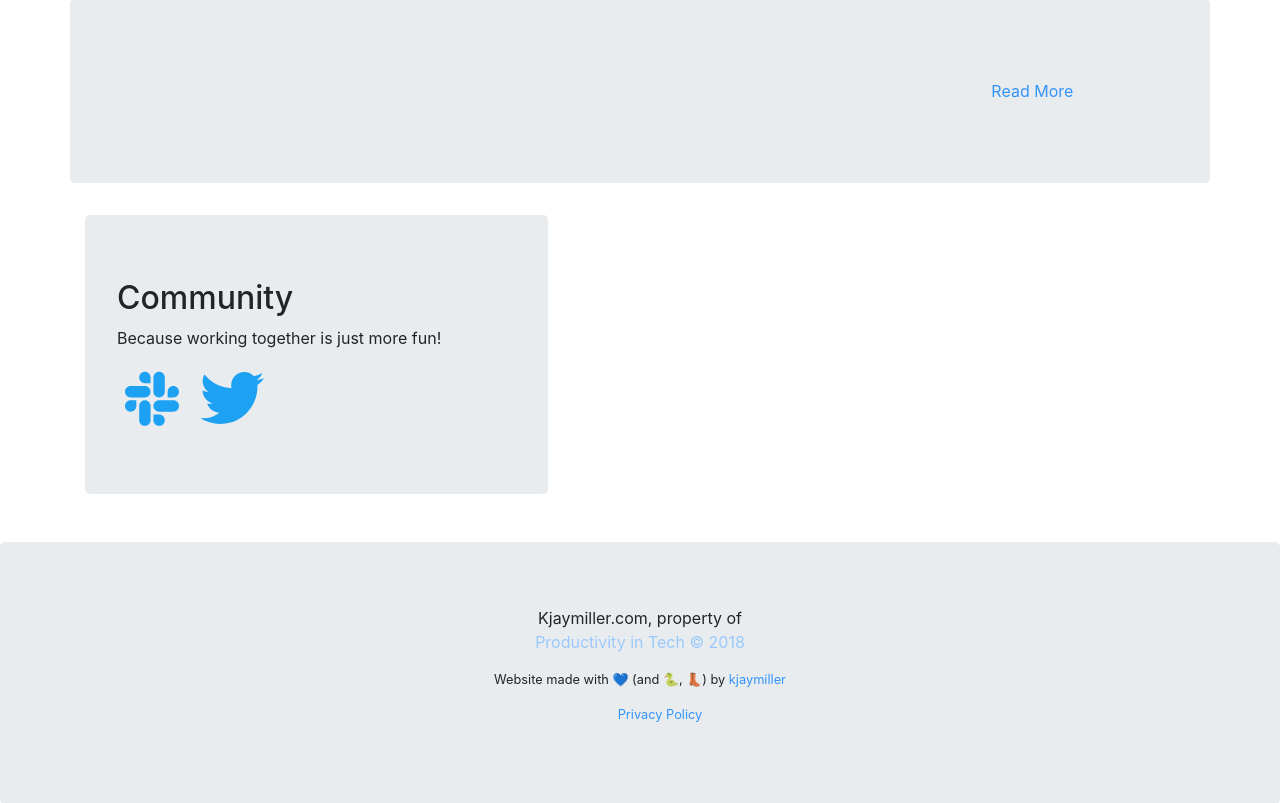
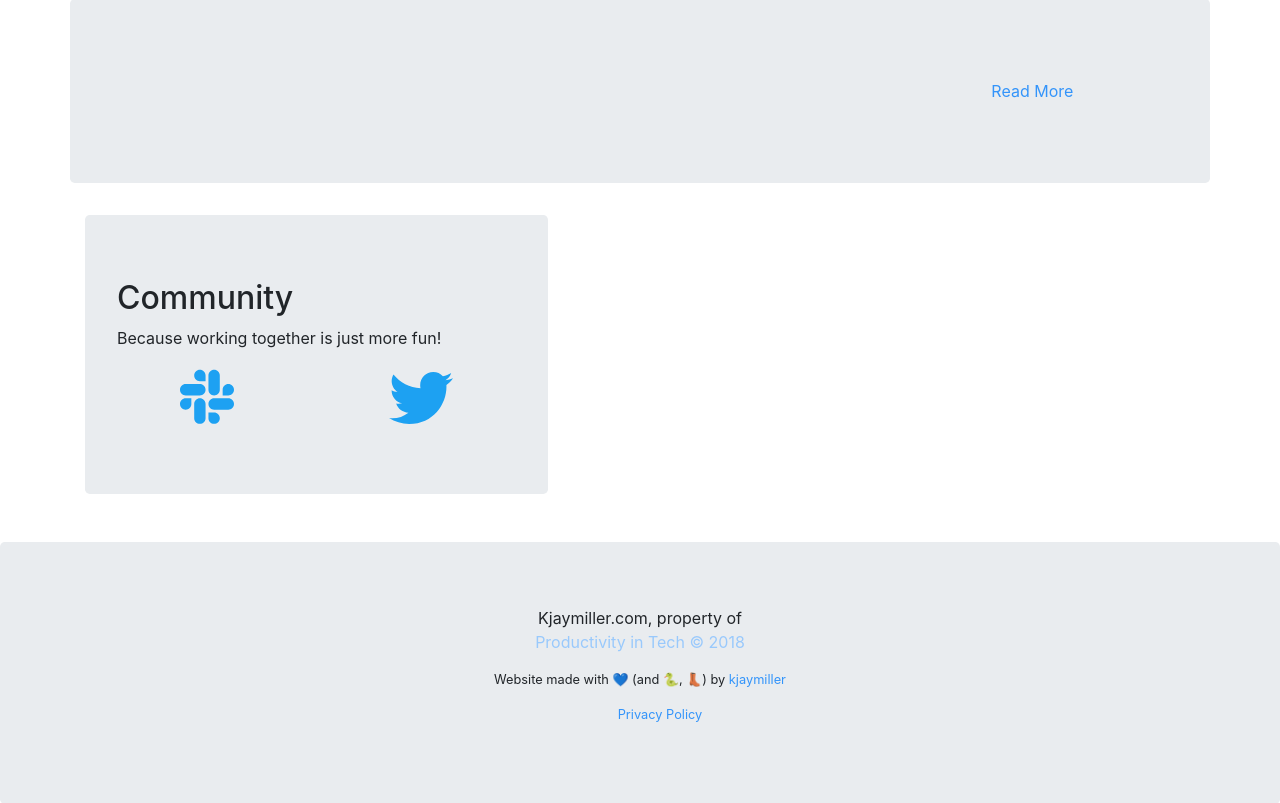
Before and after one commit to kjaymiller/Productivity-in-Tech-frozen, a Python web app: template templates/index.html in a window 1280 px wide. Shown: the part 690-1493 px from the top of the page. Run offline with Jinja, Linux system fonts and the light colour scheme; the template is opened without the code that fills it, so the values that code supplies are empty.

Commit message:
load index.css

```diff
--- a/output/index.html
+++ b/output/index.html
@@ -128,6 +128,7 @@
     <div class="jumbotron col-md-5">
         <h2 class="">Community</h2>
         <p class="">Because working together is just more fun!</p>
+        <div class="row justify-content-around">
             <a href="https://join.slack.com/t/productivedevs/shared_invite/enQtNDcxNDE5NjAzMjM1LTQ1ZWVjNThhNDE4OTY5YmQ1NzQ0ZWM4NDg2MDIyODZhZjg2Yzk4YzMyNmQzMTI2MTRhYTBlMDI4YzkxZTQwYTk"><i class="img-fluid fab fa-slack fa-5x px-2"" style="color:#1DA1F2;"></i></a>
             <a href="https://twitter.com/prod_in_tech"><i class="img-fluid fab fa-twitter fa-5x px-2" style="color:#1DA1F2;"></i></a>
         </div>
--- a/templates/index.html
+++ b/templates/index.html
@@ -48,6 +48,7 @@
     <div class="jumbotron col-md-5">
         <h2 class="">Community</h2>
         <p class="">Because working together is just more fun!</p>
+        <div class="row justify-content-around">
             <a href="https://join.slack.com/t/productivedevs/shared_invite/enQtNDcxNDE5NjAzMjM1LTQ1ZWVjNThhNDE4OTY5YmQ1NzQ0ZWM4NDg2MDIyODZhZjg2Yzk4YzMyNmQzMTI2MTRhYTBlMDI4YzkxZTQwYTk"><i class="img-fluid fab fa-slack fa-5x px-2"" style="color:#1DA1F2;"></i></a>
             <a href="https://twitter.com/prod_in_tech"><i class="img-fluid fab fa-twitter fa-5x px-2" style="color:#1DA1F2;"></i></a>
         </div>
```
Lines whose indentation alone changed are shown as unchanged.
